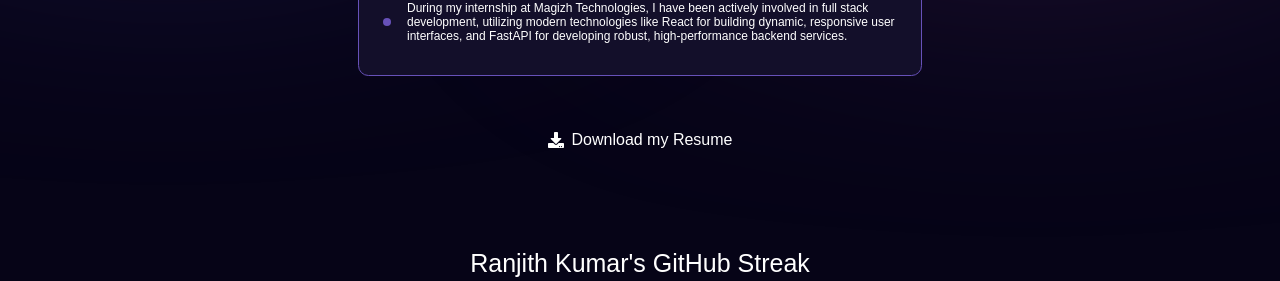
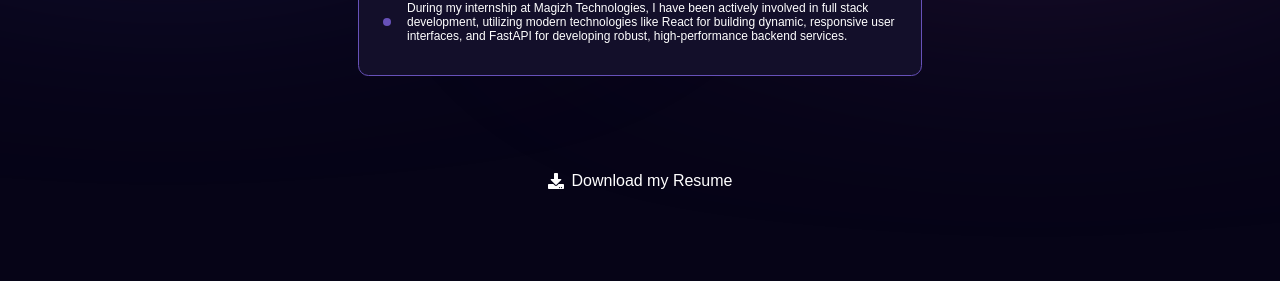
Before and after one commit to itsranjithkumar/portfolio-website-react-js, a React (Vite) app in the folder ranjith_portfolio/: page / in a window 1280 px wide. Shown: the part 1520-1801 px from the top of the page. Built offline with nearby package versions, Linux system fonts and the light colour scheme.

Commit message:
Added margin bottom

```diff
--- a/ranjith_portfolio/src/components/GithubStreak/DownloadCV.jsx
+++ b/ranjith_portfolio/src/components/GithubStreak/DownloadCV.jsx
@@ -6,7 +6,7 @@
   };
 
   return (
-<div style={{ display: 'flex', justifyContent: 'center', alignItems: 'center', marginBottom: '100px' }}>
+<div style={{ display: 'flex', justifyContent: 'center', alignItems: 'center', marginBottom: '80px',height : '100px' }}>
   <div className="downloadCV" onClick={handleDownload} style={{ cursor: 'pointer', display: 'flex', alignItems: 'center' }}>
     <FaDownload style={{ marginRight: '8px' }} />
     <p>Download my Resume</p>
```
